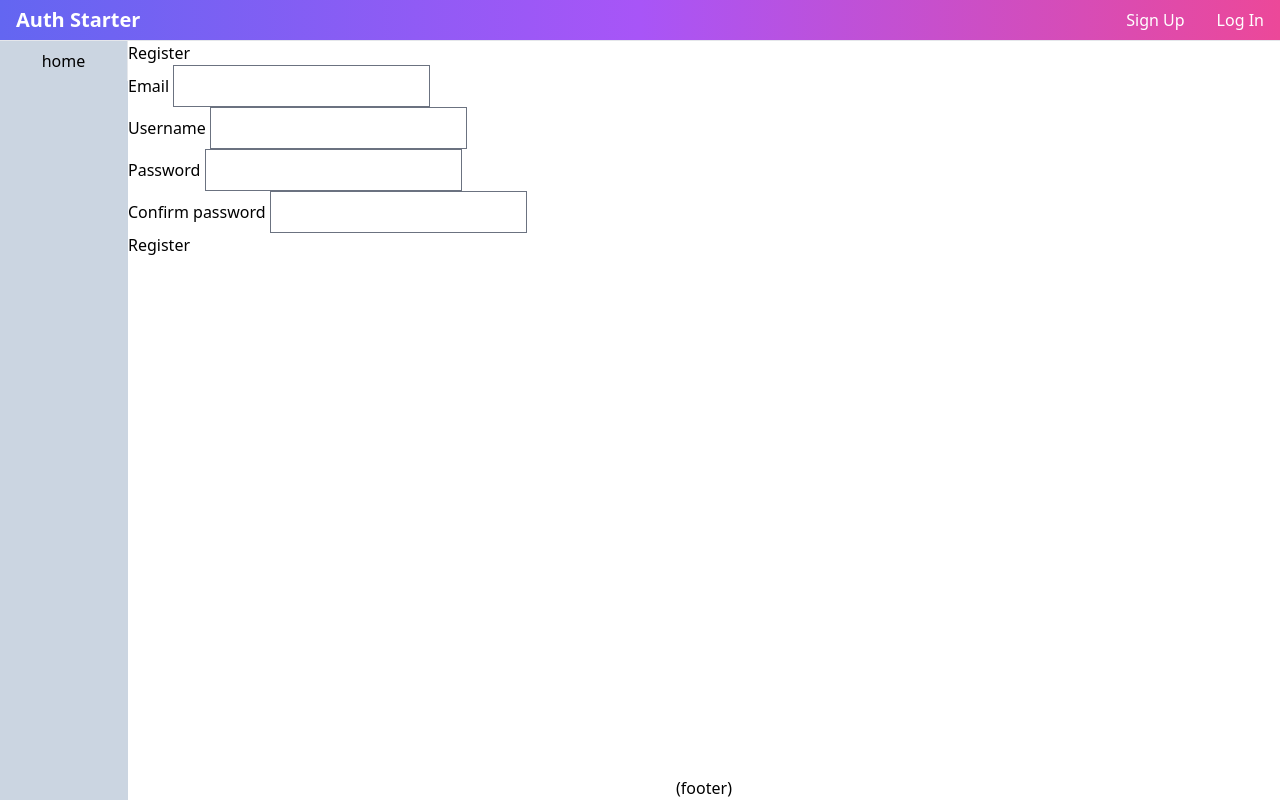
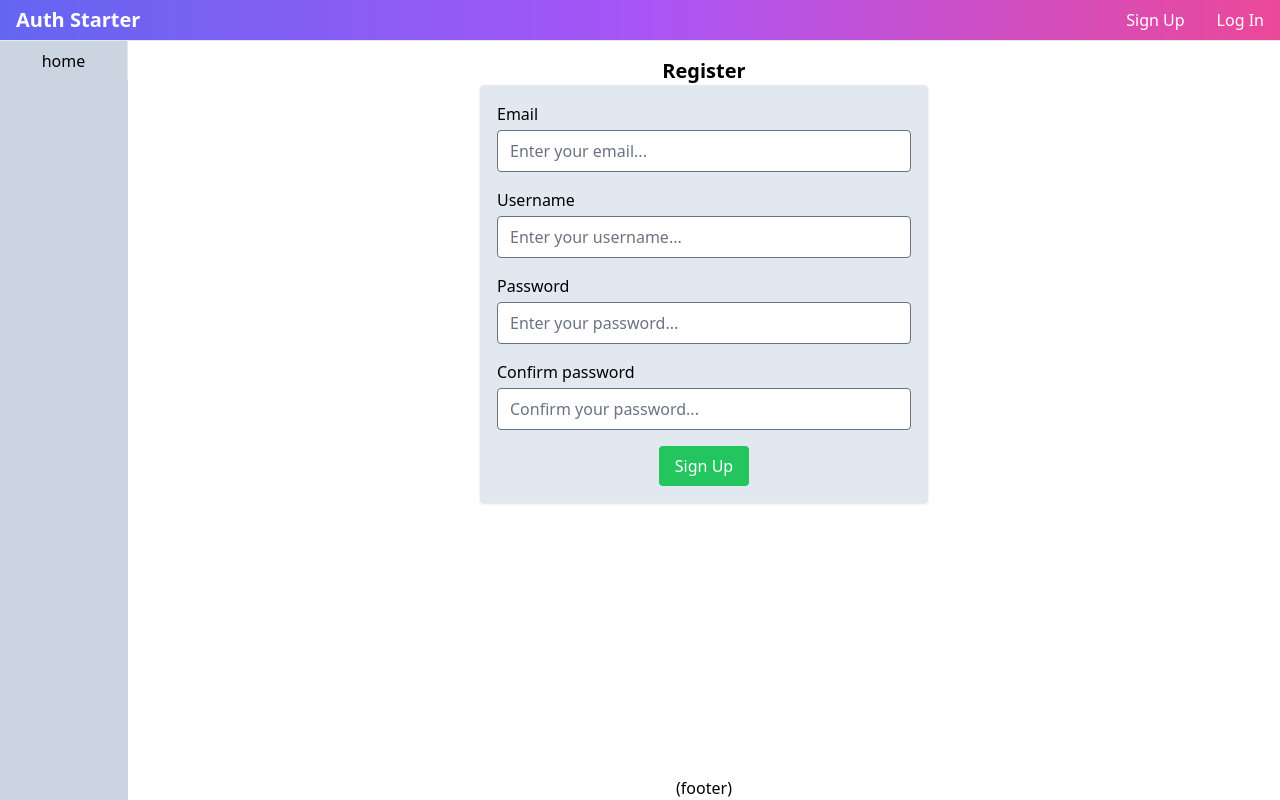
Before and after one commit to Blackwidow-sudo/auth-starter, a SvelteKit app: page /signup in a window 1280 px wide. Built offline with nearby package versions, Linux system fonts and the light colour scheme; no server answers.

Commit message:
feat: impl basic signup page

```diff
--- a/src/hooks.server.ts
+++ b/src/hooks.server.ts
@@ -1,10 +1,13 @@
 import { dev } from '$app/environment'
+import { routes } from '$lib/routes'
 import * as auth from '$lib/server/auth'
 
-import type { Handle } from '@sveltejs/kit'
+import { error, redirect, type Handle } from '@sveltejs/kit'
+import { sequence } from '@sveltejs/kit/hooks'
 
 const handleAuth: Handle = async ({ event, resolve }) => {
 	const sessionId = event.cookies.get(auth.sessionCookieName)
+
 	if (!sessionId) {
 		event.locals.user = null
 		event.locals.session = null
@@ -12,6 +15,7 @@ const handleAuth: Handle = async ({ event, resolve }) => {
 	}
 
 	const { session, user } = await auth.validateSession(sessionId)
+
 	if (session) {
 		event.cookies.set(auth.sessionCookieName, session.id, {
 			path: '/',
@@ -30,4 +34,27 @@ const handleAuth: Handle = async ({ event, resolve }) => {
 	return resolve(event)
 }
 
-export const handle: Handle = handleAuth
+// FIXME: Error gets thrown on /signup and /login
+const handleRoutes: Handle = async ({ event, resolve }) => {
+	const authRoutes = ['/signup', '/login']
+	const targetRoute = routes.find(({ path }) => path === event.url.pathname)
+	const isAuthRoute = authRoutes.includes(event.url.pathname)
+
+	if (!targetRoute || !isAuthRoute) {
+		return error(404, `${event.url.pathname} not found. Is auth route? ${isAuthRoute}`)
+	}
+
+	const authenticated = !!event.locals.user
+
+	if (authenticated && authRoutes.includes(targetRoute.path)) {
+		return redirect(302, '/')
+	}
+
+	if (!authenticated && !targetRoute.public) {
+		return redirect(302, '/login')
+	}
+
+	return resolve(event)
+}
+
+export const handle: Handle = sequence(handleAuth)
--- a/src/routes/signup/+page.server.ts
+++ b/src/routes/signup/+page.server.ts
@@ -1,9 +1,9 @@
+import { db, table } from '$lib/server/db'
+import { dev } from '$app/environment'
 import { fail, redirect } from '@sveltejs/kit'
+import { hash } from '@node-rs/argon2'
+import { validatePassword, validateUsername, validateEmail } from '$lib/server/validation'
 import * as auth from '$lib/server/auth'
-import { db, table } from '$lib/server/db'
-import { validatePassword, validateUsername, validateEmail } from '$lib/server/validation'
-import { hash } from '@node-rs/argon2'
-import { dev } from '$app/environment'
 
 import type { Actions, PageServerLoad } from './$types'
 
@@ -47,6 +47,7 @@ export const actions = {
 				.returning({ id: table.users.id })
 
 			const session = await auth.createSession(user.id)
+
 			cookies.set(auth.sessionCookieName, session.id, {
 				path: '/',
 				sameSite: 'lax',
@@ -55,7 +56,9 @@ export const actions = {
 				secure: !dev
 			})
 		} catch (e: unknown) {
-			console.error(e)
+			if (dev) {
+				console.error(e)
+			}
 
 			return fail(500, { message: 'An error has occurred' })
 		}
--- a/src/routes/signup/+page.svelte
+++ b/src/routes/signup/+page.svelte
@@ -1,45 +1,39 @@
 <script lang="ts">
-	import { enhance } from '$app/forms'
+	import * as Form from '$lib/components/form'
 
 	import type { ActionData } from './$types'
 
-	let { form }: { form: ActionData } = $props()
+	interface Props {
+		form: ActionData
+	}
+
+	let { form }: Props = $props()
 </script>
 
-<div>
-	<h1>Register</h1>
-	<form
-		method="post"
-		use:enhance>
-		<div>
-			<label for="email">Email</label>
-			<input
+<div class="py-4">
+	<h1 class="text-xl font-bold text-center">Register</h1>
+	<Form.Form>
+		<Form.Input
+			label="Email"
 			type="email"
 			name="email"
-				id="email" />
-		</div>
-		<div>
-			<label for="username">Username</label>
-			<input
+			placeholder="Enter your email..." />
+		<Form.Input
+			label="Username"
 			type="text"
 			name="username"
-				id="username" />
-		</div>
-		<div>
-			<label for="password">Password</label>
-			<input
+			placeholder="Enter your username..." />
+		<Form.Input
+			label="Password"
 			type="password"
 			name="password"
-				id="password" />
-		</div>
-		<div>
-			<label for="password_confirmation">Confirm password</label>
-			<input
+			placeholder="Enter your password..." />
+		<Form.Input
+			label="Confirm password"
 			type="password"
 			name="password_confirmation"
-				id="password_confirmation" />
-		</div>
-		<button>Register</button>
-	</form>
+			placeholder="Confirm your password..." />
+		<Form.Submit>Sign Up</Form.Submit>
+	</Form.Form>
 	<p style="color: red">{form?.message ?? ''}</p>
 </div>
```
Lines whose indentation alone changed are shown as unchanged.
